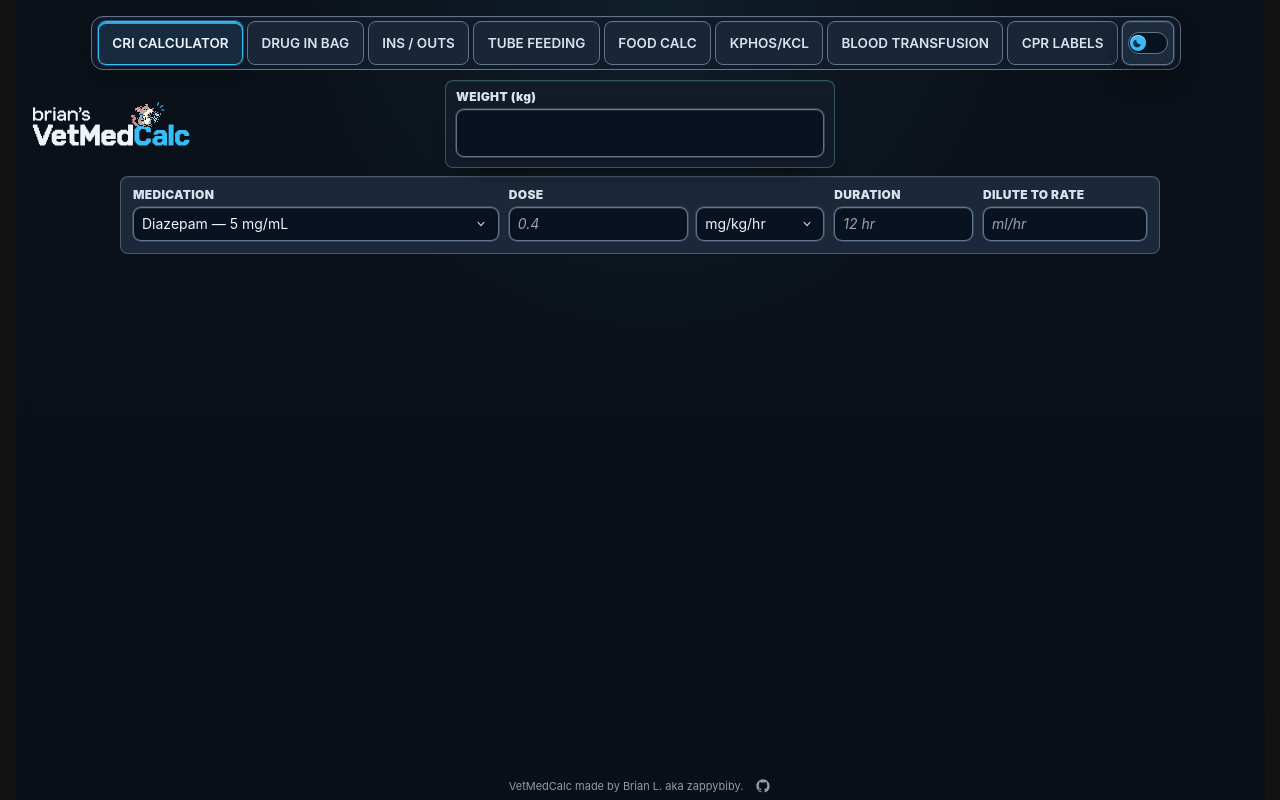
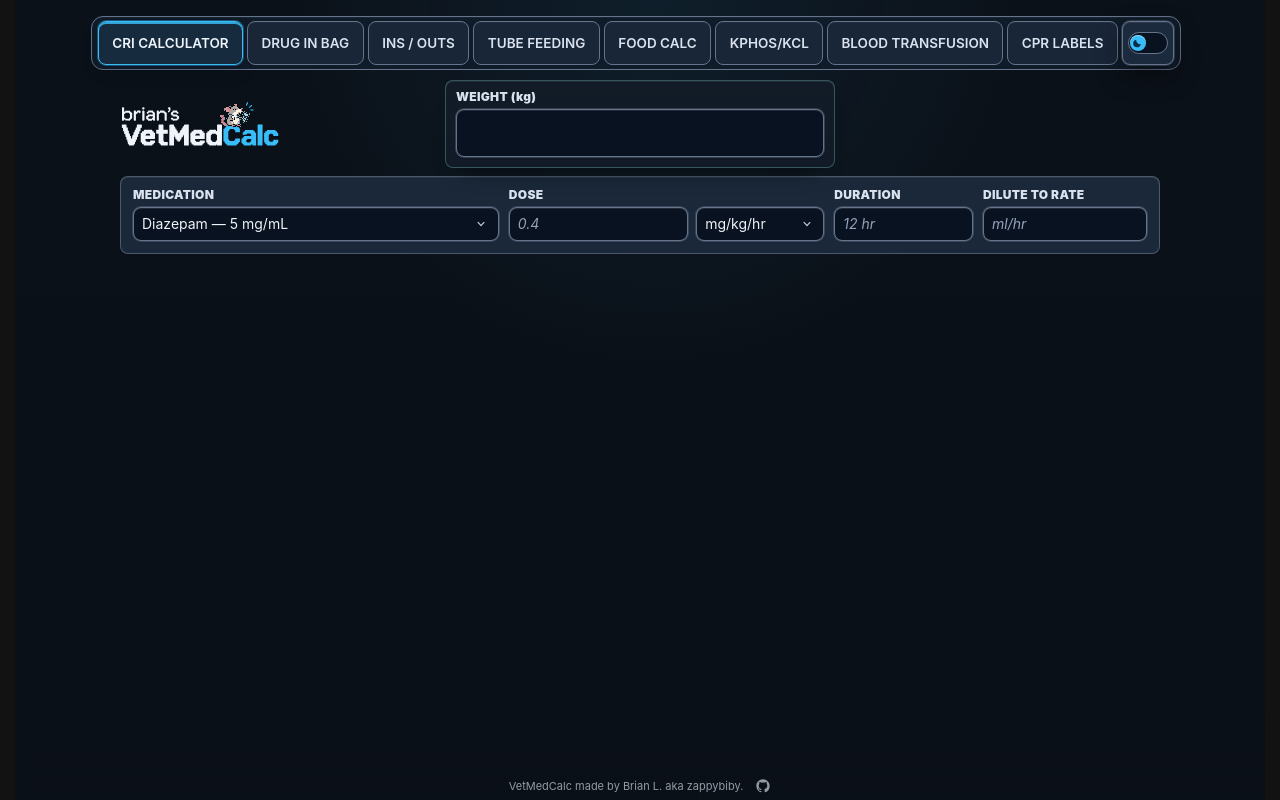
Before and after one commit to zappybiby/vetmedcalc, a Svelte app: page / in a window 1280 px wide. Built offline with nearby package versions, Linux system fonts and the light colour scheme.

Commit message:
Align floating logo with the calculator cards

```diff
--- a/src/app.css
+++ b/src/app.css
@@ -149,7 +149,7 @@
   .desktop-brand {
     display: none;
     position: absolute;
-    left: 0;
+    left: max(0px, calc((100% - 1040px) / 2));
     top: 50%;
     transform: translateY(-50%);
     pointer-events: none;
```
Also changed, not shown: 1 other file (tests, documents, lock files or other folders).
